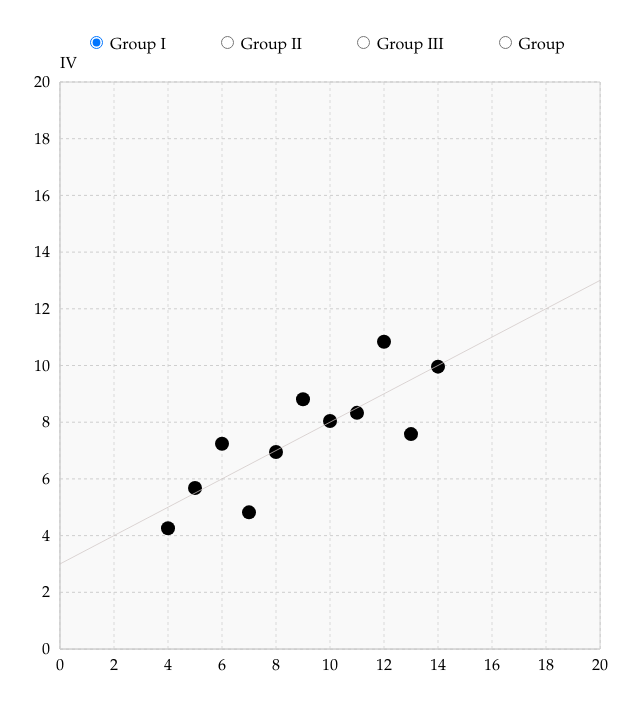
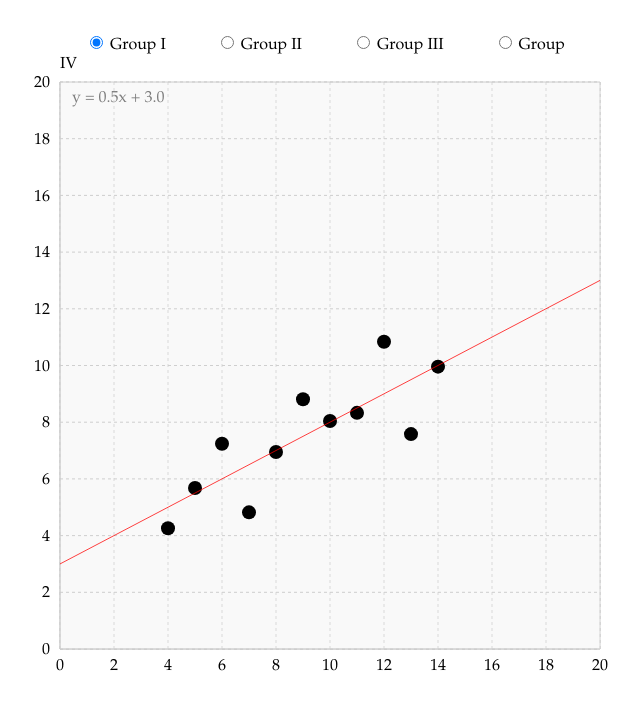
Before and after one commit to alejandrokennedy/DadaData, a website: page views/quartet.html in a window 1280 px wide. Shown: the part 93-800 px from the top of the page, without its empty margins (310-950 px from the left). Drawn offline with nearby package versions, Linux system fonts and the light colour scheme; files whose address does not match are found by name.

Commit message:
Added an animated trendline to all 4 datasets

```diff
--- a/views/quartet.html
+++ b/views/quartet.html
@@ -131,7 +131,6 @@
 					type:"radio",
 					class:"buttons",
 					name:"groupNum",
-					// checked: "checked",
 				})
 				.on("change", function (d) { updateData(d.values) });
 
@@ -143,6 +142,12 @@
 			   .attr("height", height + margin.top + margin.bottom)
 			   .append("g")
 			   .attr("transform", "translate(" + margin.left + "," + margin.top + ")");
+
+			var eqText = svg.append("text")
+			.attr("id", "eq-text")
+			.style("text-anchor", "start")
+			.attr("x", 12)
+			.attr("y", 20);
 
 			var data1 = quartetData.filter(function(d) { return d.group == 'I'; });
 			var data2 = quartetData.filter(function(d) { return d.group == 'II'; });
@@ -189,7 +194,6 @@
 			.attr("r", 7)
 			.on("mouseenter", function() {
 				var mouseClass = d3.select(this).attr("class").split(" ")[1];
-				console.log(mouseClass);
 				d3.selectAll("." + mouseClass)
 				.style("fill", "#358DE6")
 			})
@@ -203,9 +207,24 @@
 			});
 
 
-			// get the x and y values for least squares
-		    var xSeries = data1.map(function(d) { return parseFloat(d['x']); });
-		    var ySeries = data1.map(function(d) { return parseFloat(d['y']); });
+			updateData(data1);
+
+			function updateData(currentData) {
+				console.log(currentData)
+
+				svg.selectAll(".anscombeCircleGroup")
+				.data(currentData)
+				.transition()
+				.ease("elastic")
+				.attr("class","anscombeCircleGroup")
+				.attr("transform", function(d) { return "translate(" + xScale(d.x) + "," + yScale(d.y) + ")" });
+
+
+
+				d3.selectAll(".trendline").remove()
+
+				var xSeries = currentData.map(function(d) { return parseFloat(d['x']); });
+			    var ySeries = currentData.map(function(d) { return parseFloat(d['y']); });
 
 			    console.log('xSeries: ' + xSeries);
 			    console.log('ySeries: ' + ySeries);
@@ -220,18 +239,27 @@
 			    console.log("intercept: " + intercept);
 
 			    var trendline = svg.append("line")
-		        .attr("x1", xScale(0.))
+			    	.attr("class", "trendline")
+			    	.attr("stroke-dasharray", 610 + " " + 610)
+	        		.attr("stroke-dashoffset", 610)
+			        .attr("x1", xScale(0))
 			        .attr("y1", yScale(intercept))
 			        .attr("x2", xScale(numSteps))
-		        .attr("y2", yScale(numSteps*slope + intercept))
-		        .classed("trendline", true);
+			        .attr("y2", yScale(numSteps*slope + intercept));
 
-		    // d3.select('#eq-text').text("y = " + format2d(slope)
-		    //                             + "x + " + format2d(intercept));
+			    d3.selectAll(".trendline")
+			        .transition()
+			        .duration(1000)
+			        .ease("cubic")
+			        .style("stroke", "red")
+			        .attr("stroke-dashoffset", 0);
 
 
+		        var format2d = d3.format("0.1f");
 
-			// returns slope, intercept and r-square of the line
+			    d3.select('#eq-text').text("y = " + format2d(slope)
+			                                + "x + " + format2d(intercept));
+
 				function leastSquares(xSeries, ySeries) {
 					var reduceSumFunc = function(prev, cur) { return prev + cur; };
 
@@ -253,24 +281,10 @@
 
 					return [slope, intercept, rSquare];
 				}
-
-
-
-			function updateData(currentData) {
-				console.log(currentData)
-
-				svg.selectAll(".anscombeCircleGroup")
-				.data(currentData)
-				.transition()
-				.ease("elastic")
-				.attr("class","anscombeCircleGroup")
-				.attr("transform", function(d) { return "translate(" + xScale(d.x) + "," + yScale(d.y) + ")" });
 			}
 
 			d3.select(".buttons")
              .attr("checked","checked")
-
-			//call(function(d) { updateData(d.values)});
 
 		});
 
```
Lines whose indentation alone changed are shown as unchanged.
